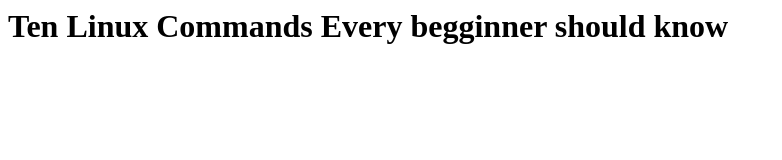
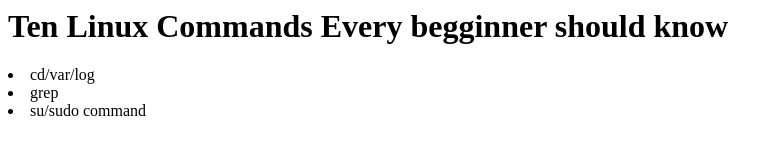
Before and after one commit to Jadesola01/altschool-cloud-exercises, a plain HTML site: page index.html in a window 1280 px wide. Shown: the whole page, without its empty margins (0-782 px from the left). Drawn offline with Linux system fonts and the light colour scheme.

Commit message:
Added a new linux command to both the index.html file and the readme.md file

```diff
--- a/index.html
+++ b/index.html
@@ -1 +1,5 @@
 <h1>Ten Linux Commands Every begginner should know</h1>
+
+<li>cd/var/log</li>
+<li>grep</li>
+<li>su/sudo command</li>
```
Also changed, not shown: 1 other file.
